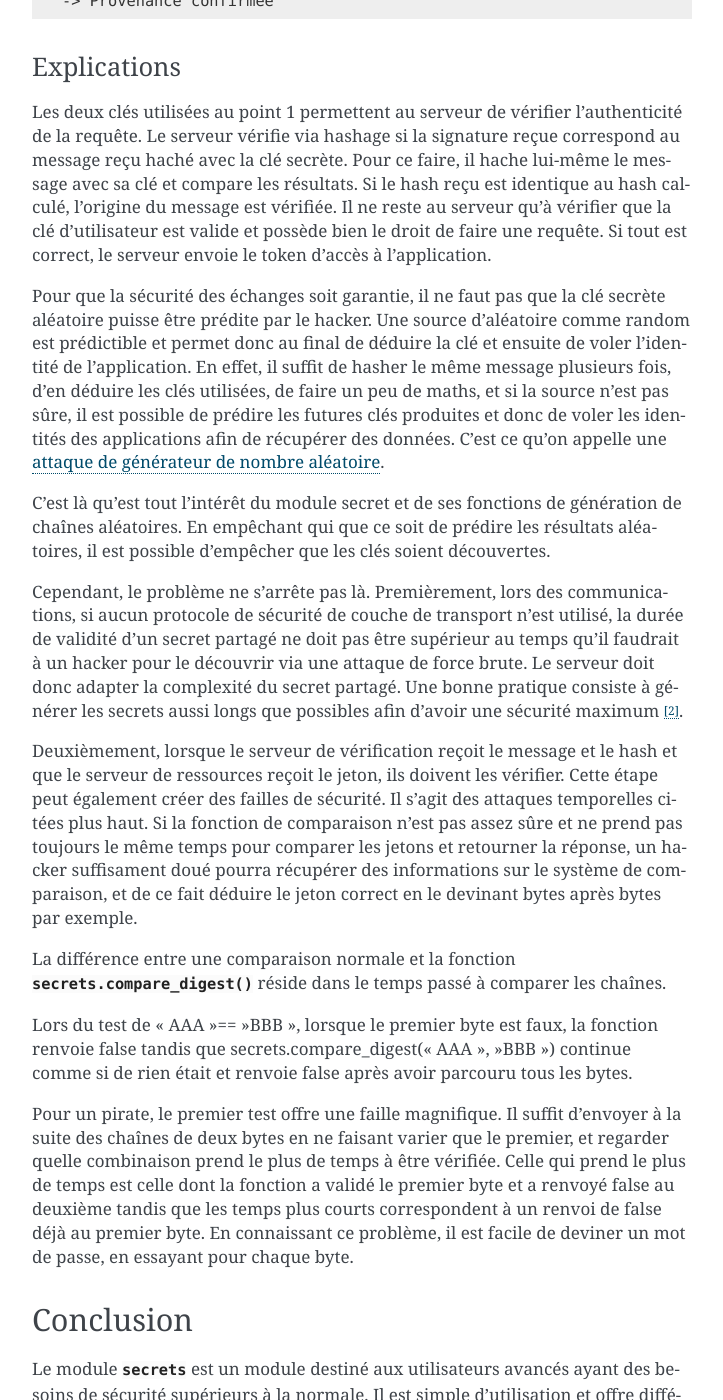
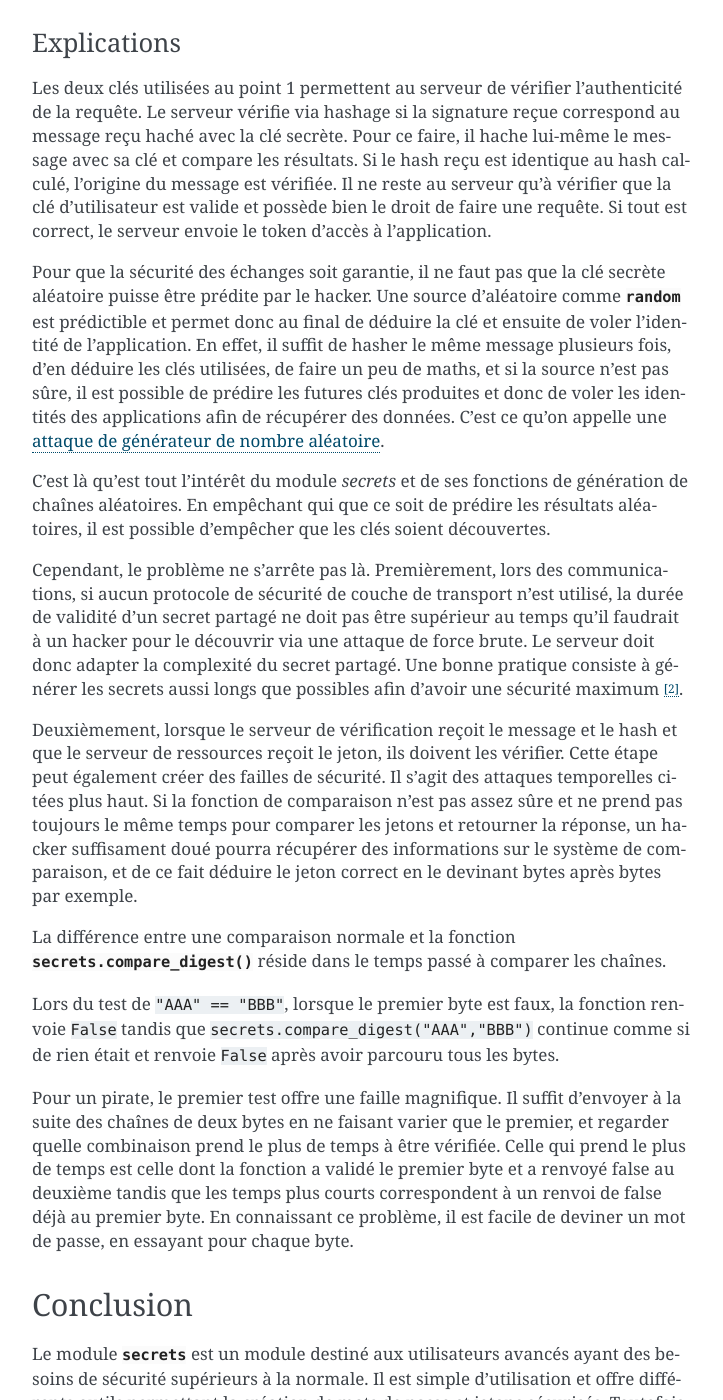
Before and after one commit to HE-Arc/livre-python, a Sphinx documentation site: the page built from source/secrets/index.rst, in a window 1280 px wide and 1400 px high, scrolled down 4712 px. Shown: the whole window, without its empty margins (388-1111 px from the left). Built offline with Sphinx 7.4.7, drawn with Linux system fonts in a browser that asks for light colours; some of the changed text lies outside the part shown.

Commit message:
secrets: mise en forme
cc @73VW

Signed-off-by: Yoan Blanc <yoan@dosimple.ch>

```diff
--- a/source/index.rst
+++ b/source/index.rst
@@ -10,7 +10,6 @@ Table des matières
 .. toctree::
    :maxdepth: 1
 
-   secrets/index.rst
    statistics/index.rst
    random/index.rst
    unittest/index.rst
--- a/source/introduction.rst
+++ b/source/introduction.rst
@@ -45,6 +44,7 @@ Avancé
    hashlib/index
    multiprocessing/index
    re/index
+   secrets/index
    weakref/index
 
 Ligne de commande
--- a/source/secrets/index.rst
+++ b/source/secrets/index.rst
@@ -114,9 +114,9 @@ Explications
 Les deux clés utilisées au point 1 permettent au serveur de vérifier l'authenticité de la requête. Le serveur vérifie via hashage si la signature reçue correspond au message reçu haché avec la clé secrète. Pour ce faire, il hache lui-même le message avec sa clé et compare les résultats.
 Si le hash reçu est identique au hash calculé, l'origine du message est vérifiée. Il ne reste au serveur qu'à vérifier que la clé d'utilisateur est valide et possède bien le droit de faire une requête. Si tout est correct, le serveur envoie le token d'accès à l'application.
 
-Pour que la sécurité des échanges soit garantie, il ne faut pas que la clé secrète aléatoire puisse être prédite par le hacker. Une source d'aléatoire comme random est prédictible et permet donc au final de déduire la clé et ensuite de voler l'identité de l'application. En effet, il suffit de hasher le même message plusieurs fois, d'en déduire les clés utilisées, de faire un peu de maths, et si la source n'est pas sûre, il est possible de prédire les futures clés produites et donc de voler les identités des applications afin de récupérer des données. C'est ce qu'on appelle une `attaque de générateur de nombre aléatoire`_.
+Pour que la sécurité des échanges soit garantie, il ne faut pas que la clé secrète aléatoire puisse être prédite par le hacker. Une source d'aléatoire comme :py:mod:`random` est prédictible et permet donc au final de déduire la clé et ensuite de voler l'identité de l'application. En effet, il suffit de hasher le même message plusieurs fois, d'en déduire les clés utilisées, de faire un peu de maths, et si la source n'est pas sûre, il est possible de prédire les futures clés produites et donc de voler les identités des applications afin de récupérer des données. C'est ce qu'on appelle une `attaque de générateur de nombre aléatoire`_.
 
-C'est là qu'est tout l'intérêt du module secret et de ses fonctions de génération de chaînes aléatoires. En empêchant qui que ce soit de prédire les résultats aléatoires, il est possible d'empêcher que les clés soient découvertes.
+C'est là qu'est tout l'intérêt du module *secrets* et de ses fonctions de génération de chaînes aléatoires. En empêchant qui que ce soit de prédire les résultats aléatoires, il est possible d'empêcher que les clés soient découvertes.
 
 Cependant, le problème ne s'arrête pas là. Premièrement, lors des communications, si aucun protocole de sécurité de couche de transport n'est utilisé, la durée de validité d'un secret partagé ne doit pas être supérieur au temps qu'il faudrait à un hacker pour le découvrir via une attaque de force brute. Le serveur doit donc adapter la complexité du secret partagé. Une bonne pratique consiste à générer les secrets aussi longs que possibles afin d'avoir une sécurité maximum [#rfc5849]_.
 
@@ -124,7 +124,7 @@ Deuxièmement, lorsque le serveur de vérification reçoit le message et le hash
 
 La différence entre une comparaison normale et la fonction :py:func:`secrets.compare_digest()` réside dans le temps passé à comparer les chaînes.
 
-Lors du test de "AAA"=="BBB", lorsque le premier byte est faux, la fonction renvoie false tandis que secrets.compare_digest("AAA","BBB") continue comme si de rien était et renvoie false après avoir parcouru tous les bytes.
+Lors du test de ``"AAA" == "BBB"``, lorsque le premier byte est faux, la fonction renvoie ``False`` tandis que ``secrets.compare_digest("AAA","BBB")`` continue comme si de rien était et renvoie ``False`` après avoir parcouru tous les bytes.
 
 Pour un pirate, le premier test offre une faille magnifique. Il suffit d'envoyer à la suite des chaînes de deux bytes en ne faisant varier que le premier, et regarder quelle combinaison prend le plus de temps à être vérifiée. Celle qui prend le plus de temps est celle dont la fonction a validé le premier byte et a renvoyé false au deuxième tandis que les temps plus courts correspondent à un renvoi de false déjà au premier byte.
 En connaissant ce problème, il est facile de deviner un mot de passe, en essayant pour chaque byte.
```
Also changed, not shown: other parts of source/introduction.rst (+0 -1 lines), other parts of source/secrets/index.rst (+6 -6 lines).
